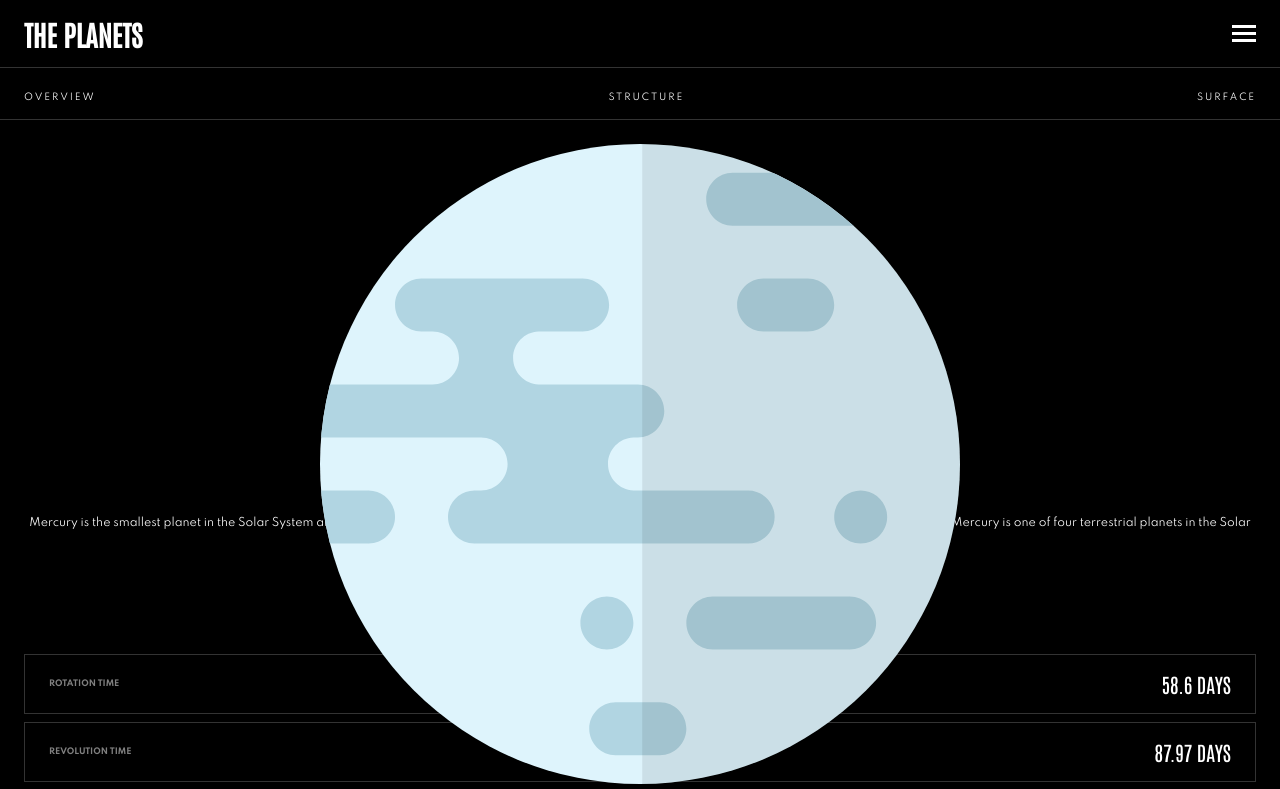
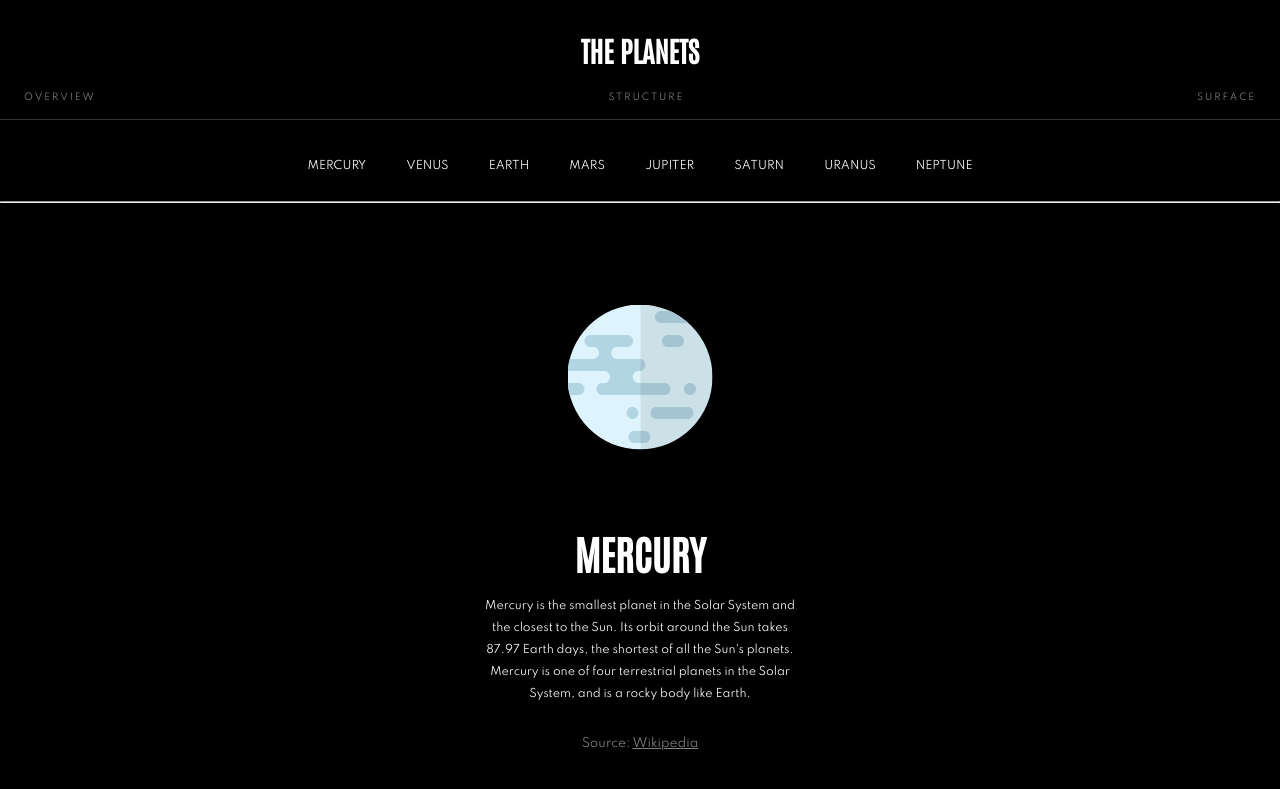
Before and after one commit to RickyReyes/planets-ts, a React (Vite) app: page / in a window 1280 px wide. Shown: the top 789 px of the page. Built offline with nearby package versions, Linux system fonts and the light colour scheme.

Commit message:
colors on planet slider working

```diff
--- a/src/App.tsx
+++ b/src/App.tsx
@@ -27,7 +27,11 @@ export default function App() {
         <MobileMenu setShowMobileMenu={setShowMobileMenu} planets={planets} />
       )}
       <Routes>
-        <Route element={<Layout setShowMobileMenu={setShowMobileMenu} />}>
+        <Route
+          element={
+            <Layout planets={planets} setShowMobileMenu={setShowMobileMenu} />
+          }
+        >
           <Route path="/" element={<Planet />}>
             <Route index element={<Overview />} />
           </Route>
--- a/src/components/Layout.tsx
+++ b/src/components/Layout.tsx
@@ -1,16 +1,21 @@
+import { Planet } from "../types";
+
 import { Dispatch, SetStateAction } from "react";
 import Header from "../components/Header";
 import PlanetSlider from "../components/PlanetSlider";
+import PlanetNav from "../components/PlanetNav";
 import { Outlet } from "react-router-dom";
 
 interface IHeaderProps {
+  planets: Planet[] | null;
   setShowMobileMenu: Dispatch<SetStateAction<boolean>>;
 }
-export default function Layout({ setShowMobileMenu }: IHeaderProps) {
+export default function Layout({ planets, setShowMobileMenu }: IHeaderProps) {
   return (
     <>
       <Header setShowMobileMenu={setShowMobileMenu} />
       <PlanetSlider />
+      <PlanetNav planets={planets} isMobileMenu={false} />
       <Outlet />
     </>
   );
--- a/src/components/PlanetDetail.tsx
+++ b/src/components/PlanetDetail.tsx
@@ -8,8 +8,6 @@ export default function PlanetDetail({
   currentPlanet,
   view,
 }: PlanetDetailProps) {
-  console.log(currentPlanet);
-
   const imageUrl =
     view === "overview"
       ? currentPlanet?.images.planet
@@ -26,9 +24,11 @@ export default function PlanetDetail({
 
   return (
     <section className="planet-detail">
-      <img className="planet-detail__img" src={`.${imageUrl}`} />
+      <div className="planet-detail__img-container">
+        <img className="planet-detail__img" src={`.${imageUrl}`} />
+      </div>
       <h1 className="planet-detail__name">{currentPlanet?.name}</h1>
-      <p className="planet-detail__content">{textObj?.content}</p>
+      <p className="planet-detail__text">{textObj?.content}</p>
       <small className="planet-detail__source">
         Source:{" "}
         <a className="planet-detail__source--link" href={textObj?.source}>
--- /dev/null
+++ b/src/components/PlanetNav.tsx
@@ -0,0 +1,49 @@
+import { Planet as PlanetType } from "../types";
+import { Dispatch, SetStateAction } from "react";
+import { Link } from "react-router-dom";
+
+type PlanetNavProps = {
+  planets: PlanetType[] | null;
+  isMobileMenu: boolean;
+  setShowMobileMenu: Dispatch<SetStateAction<boolean>>;
+};
+
+export default function PlanetNav({
+  planets,
+  isMobileMenu,
+  setShowMobileMenu,
+}: PlanetNavProps) {
+  const cssClass = isMobileMenu ? "mobile-menu" : "planet-nav";
+
+  return (
+    <>
+      <nav className={cssClass}>
+        {planets?.map((planet) => (
+          <Link
+            to={`/${planet.name.toLowerCase()}`}
+            className={`${cssClass}__link`}
+            onClick={() => (isMobileMenu ? setShowMobileMenu(false) : null)}
+            key={planet.name}
+            state={{ planet }}
+          >
+            <div className={`${cssClass}__item-container`}>
+              <div className={`${cssClass}__item`}>
+                <div
+                  className={`${cssClass}__item__bullet ${planet.name.toLowerCase()} `}
+                ></div>
+                <div className={`${cssClass}__item__name`}>{planet.name}</div>
+                {cssClass === "mobile-menu" && (
+                  <img
+                    src="/assets/icon-chevron.svg"
+                    className={`${cssClass}__item__chevron`}
+                  />
+                )}
+              </div>
+            </div>
+          </Link>
+        ))}
+      </nav>
+      <hr className={`${cssClass}__hr`} />
+    </>
+  );
+}
--- a/src/components/PlanetSlider.tsx
+++ b/src/components/PlanetSlider.tsx
@@ -1,31 +1,52 @@
 import { NavLink, useParams } from "react-router-dom";
+
+import { getPlanetColor } from "../utils";
 
 export default function PlanetSlider() {
   let { planet } = useParams();
   if (!planet) planet = "mercury";
+
   return (
-    <nav className="planet-slider">
+    <nav className="slider">
       <NavLink
-        className={({ isActive }) =>
-          isActive ? "slider-link__active" : "slider-link"
+        style={({ isActive }) =>
+          isActive
+            ? {
+                color: "white",
+                borderBottom: `4px solid ${getPlanetColor(planet)}`,
+              }
+            : { color: "white", opacity: 0.5 }
         }
+        className="slider__link"
         to={`/${planet}`}
         end
       >
         Overview
       </NavLink>
       <NavLink
-        className={({ isActive }) =>
-          isActive ? "slider-link__active" : "slider-link"
+        style={({ isActive }) =>
+          isActive
+            ? {
+                color: "white",
+                borderBottom: `4px solid ${getPlanetColor(planet)}`,
+              }
+            : { color: "white", opacity: 0.5 }
         }
+        className="slider__link"
         to={`/${planet}/structure`}
       >
         Structure
       </NavLink>
       <NavLink
-        className={({ isActive }) =>
-          isActive ? "slider-link__active" : "slider-link"
+        style={({ isActive }) =>
+          isActive
+            ? {
+                color: "white",
+                borderBottom: `4px solid ${getPlanetColor(planet)}`,
+              }
+            : { color: "white", opacity: 0.5 }
         }
+        className="slider__link"
         to={`/${planet}/surface`}
       >
         Surface
--- a/src/index.css
+++ b/src/index.css
@@ -10,31 +10,6 @@
 
 a {
   text-decoration: none;
-}
-
-.App {
-  font-family: "Antonio";
-  color: #fff;
-  min-height: 100vh;
-  background-color: black;
-  padding-bottom: 3rem;
-}
-
-.header {
-  display: flex;
-  justify-content: space-between;
-  align-items: center;
-  padding: 0 1.5rem;
-  height: 68px;
-  border-bottom: 1px solid rgba(255, 255, 255, 0.2);
-}
-.header__logo {
-  text-transform: uppercase;
-  font-size: 1.75rem;
-}
-.header__hamburger {
-  cursor: pointer;
-  z-index: 2;
 }
 
 .mobile-menu {
@@ -98,7 +73,44 @@ a {
   padding-left: 1.5rem;
 }
 
-.planet-slider {
+.App {
+  font-family: "Antonio";
+  color: #fff;
+  min-height: 100vh;
+  background-color: black;
+  padding-bottom: 3rem;
+}
+
+.header {
+  display: flex;
+  justify-content: space-between;
+  align-items: center;
+  padding: 0 1.5rem;
+  height: 68px;
+  border-bottom: 1px solid rgba(255, 255, 255, 0.2);
+}
+.header__logo {
+  text-transform: uppercase;
+  font-size: 1.75rem;
+}
+.header__hamburger {
+  cursor: pointer;
+  z-index: 2;
+}
+
+.planet-slider a {
+  color: rgba(255, 255, 255, 0.2);
+  text-decoration: none;
+}
+
+.planet-nav {
+  display: none;
+}
+.planet-nav__hr {
+  display: none;
+}
+
+.slider {
   padding: 1.5rem;
   padding-bottom: 0;
   display: flex;
@@ -109,19 +121,9 @@ a {
   letter-spacing: 1.92857px;
   border-bottom: 1px solid rgba(255, 255, 255, 0.2);
 }
-.planet-slider a {
+.slider__link {
   color: white;
-  text-decoration: none;
-}
-
-.slider-link {
   padding-bottom: 1rem;
-  color: red;
-}
-
-.slider-link__active {
-  color: white;
-  border-bottom: 4px solid #419ebb;
 }
 
 .planet__detail {
@@ -134,10 +136,18 @@ a {
   flex-direction: column;
   align-items: center;
 }
+.planet-detail__img-container {
+  position: absolute;
+  width: 100%;
+  height: 300px;
+}
 .planet-detail__img {
+  display: block;
   position: absolute;
-  display: block;
-  width: 50%;
+  transform: scale(0.5) translateX(-100%) translateY(-50%);
+  left: 50%;
+  top: 50%;
+  transform-origin: top;
 }
 .planet-detail__name {
   margin-top: 300px;
@@ -145,13 +155,14 @@ a {
   font-size: 2.5rem;
   text-align: center;
 }
-.planet-detail__content {
+.planet-detail__text {
   text-align: center;
   font-family: "Spartan";
   font-weight: 300;
   font-size: 0.6875rem;
   line-height: 22px;
   margin-top: 1rem;
+  max-width: 35ch;
 }
 .planet-detail__source {
   font-size: 0.75rem;
@@ -188,4 +199,38 @@ a {
 }
 .stat--number {
   font-size: 1.25rem;
+}
+
+@media (min-width: 700px) {
+  .header {
+    border-bottom: 0;
+    padding-top: 2rem;
+  }
+  .header__logo {
+    margin: auto;
+  }
+  .header__hamburger {
+    display: none;
+  }
+  .planet-slider {
+    display: none;
+  }
+  .planet-nav {
+    display: flex;
+    justify-content: space-between;
+    gap: 2rem;
+    position: relative;
+    margin: 2.5rem auto 1.75rem;
+    text-transform: uppercase;
+    font-family: "Spartan";
+    max-width: 665px;
+  }
+  .planet-nav__link {
+    font-size: 0.6875rem;
+    color: white;
+  }
+  .planet-nav__hr {
+    display: block;
+    color: rgba(255, 255, 255, 0.2);
+  }
 }/*# sourceMappingURL=index.css.map */
--- a/src/index.scss
+++ b/src/index.scss
@@ -38,31 +38,6 @@ $headerHeight: 68px;
 
 a {
   text-decoration: none;
-}
-
-.App {
-  font-family: $font-antonio;
-  color: $white;
-  min-height: 100vh;
-  background-color: black;
-  padding-bottom: 3rem;
-}
-
-.header {
-  display: flex;
-  justify-content: space-between;
-  align-items: center;
-  padding: 0 1.5rem;
-  height: $headerHeight;
-  border-bottom: 1px solid rgba(white, 0.2);
-  &__logo {
-    text-transform: uppercase;
-    font-size: 1.75rem;
-  }
-  &__hamburger {
-    cursor: pointer;
-    z-index: 2;
-  }
 }
 
 .mobile-menu {
@@ -128,7 +103,46 @@ a {
   }
 }
 
+.App {
+  font-family: $font-antonio;
+  color: $white;
+  min-height: 100vh;
+  background-color: black;
+  padding-bottom: 3rem;
+}
+
+.header {
+  display: flex;
+  justify-content: space-between;
+  align-items: center;
+  padding: 0 1.5rem;
+  height: $headerHeight;
+  border-bottom: 1px solid rgba(white, 0.2);
+  &__logo {
+    text-transform: uppercase;
+    font-size: 1.75rem;
+  }
+  &__hamburger {
+    cursor: pointer;
+    z-index: 2;
+  }
+}
+
 .planet-slider {
+  a {
+    color: rgba(white, 0.2);
+    text-decoration: none;
+  }
+}
+
+.planet-nav {
+  display: none;
+  &__hr {
+    display: none;
+  }
+}
+
+.slider {
   padding: 1.5rem;
   padding-bottom: 0;
   display: flex;
@@ -138,21 +152,12 @@ a {
   font-size: 0.5625rem;
   letter-spacing: 1.92857px;
   border-bottom: 1px solid rgba(white, 0.2);
-  a {
+  &__link {
     color: white;
-    text-decoration: none;
+    padding-bottom: 1rem;
   }
 }
 
-.slider-link {
-  padding-bottom: 1rem;
-  color: red;
-}
-
-.slider-link__active {
-  color: white;
-  border-bottom: 4px solid $teal;
-}
 .planet {
   &__detail {
     padding: 1.5rem;
@@ -164,10 +169,18 @@ a {
   display: flex;
   flex-direction: column;
   align-items: center;
+  &__img-container {
+    position: absolute;
+    width: 100%;
+    height: 300px;
+  }
   &__img {
+    display: block;
     position: absolute;
-    display: block;
-    width: 50%;
+    transform: scale(0.5) translateX(-100%) translateY(-50%);
+    left: 50%;
+    top: 50%;
+    transform-origin: top;
   }
   &__name {
     margin-top: 300px;
@@ -175,13 +188,14 @@ a {
     font-size: 2.5rem;
     text-align: center;
   }
-  &__content {
+  &__text {
     text-align: center;
     font-family: $font-spartan;
     font-weight: 300;
     font-size: 0.6875rem;
     line-height: 22px;
     margin-top: 1rem;
+    max-width: 35ch;
   }
   &__source {
     font-size: 0.75rem;
@@ -219,3 +233,37 @@ a {
     font-size: 1.25rem;
   }
 }
+
+@media (min-width: 700px) {
+  .header {
+    border-bottom: 0;
+    padding-top: 2rem;
+    &__logo {
+      margin: auto;
+    }
+    &__hamburger {
+      display: none;
+    }
+  }
+  .planet-slider {
+    display: none;
+  }
+  .planet-nav {
+    display: flex;
+    justify-content: space-between;
+    gap: 2rem;
+    position: relative;
+    margin: 2.5rem auto 1.75rem;
+    text-transform: uppercase;
+    font-family: $font-spartan;
+    max-width: 665px;
+    &__link {
+      font-size: 0.6875rem;
+      color: white;
+    }
+    &__hr {
+      display: block;
+      color: rgba(white, 0.2);
+    }
+  }
+}
--- /dev/null
+++ b/src/utils.ts
@@ -0,0 +1,32 @@
+/* getPlanetColor takes a planet name and returns a hex code */
+
+export function getPlanetColor(planet: string | undefined) {
+  switch (planet) {
+    case "mercury":
+      return "#def4fc";
+      break;
+    case "venus":
+      return "#f7cc7f";
+      break;
+    case "earth":
+      return "#545bfe";
+      break;
+    case "mars":
+      return "#ff6a45";
+      break;
+    case "jupiter":
+      return "#ecad7a";
+      break;
+    case "saturn":
+      return "#fccb6b";
+      break;
+    case "uranus":
+      return "#65f0d5";
+      break;
+    case "neptune":
+      return "#497efa";
+      break;
+    default:
+      return "white";
+  }
+}
```
Also changed, not shown: src/components/MobileMenu.tsx (+33 -28 lines), 1 other file (tests, documents, lock files or other folders).
